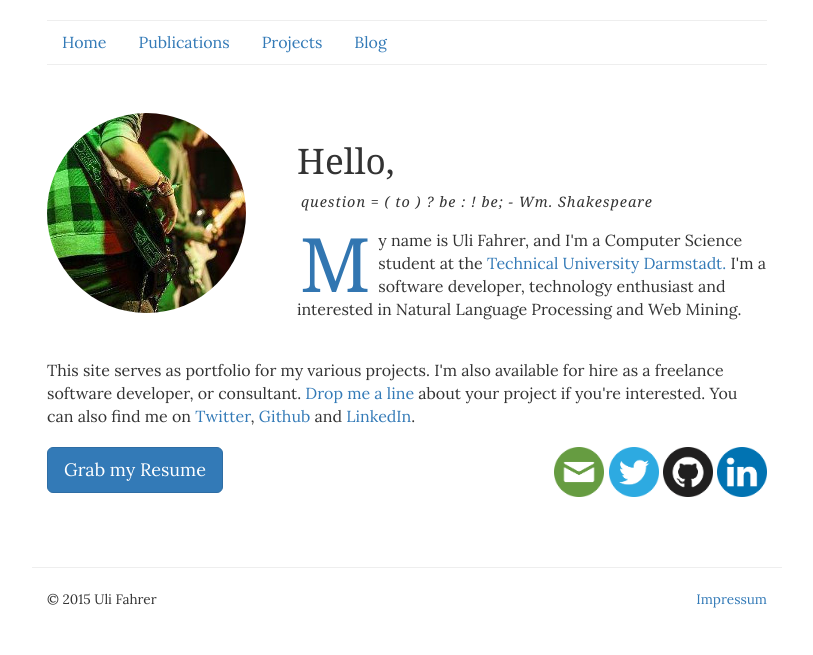
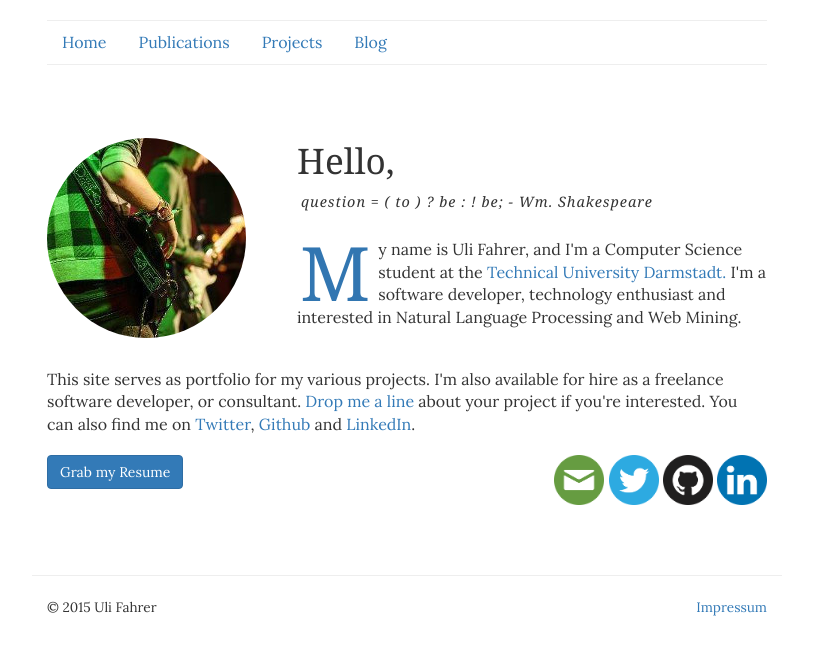
Before and after one commit to Tooa/tooa.github.io, a Jekyll site: the page built from index.html, in a window 1280 px wide. Shown: the top 655 px of the page, without its empty margins (233-1046 px from the left). Built offline with Jekyll 4.4.1, drawn with Linux system fonts in a browser that asks for light colours; some web fonts are replaced.

Commit message:
first mobile optimizations

```diff
--- a/_includes/footer.html
+++ b/_includes/footer.html
@@ -1,10 +1,10 @@
 <div class="site-footer">
 	<div class="row">
-		<div class="col-md-6">
+		<div class="col-md-6 col-xs-6">
 			<p><small>&copy; 2015 Uli Fahrer</small></p>
 		</div>
 
-		<div class="col-md-6">
+		<div class="col-md-6 col-xs-6">
 			<p class="pull-right"><small><a href="/about" title="About this site">Impressum</a></small></p>
 		</div>
 	</div>
--- a/css/style.css
+++ b/css/style.css
@@ -25,6 +25,10 @@ h4.about-quote {
 	height: auto;
 }
 
+.avatar {
+    margin-top: 25px;
+}
+
 span.site-tag a {
 	display: inline-block;
 	margin-right: 12px;
@@ -35,6 +39,13 @@ span.site-tag a {
 	.container {
 		max-width: 750px;
 	}
+}
+
+@media screen and (max-width: 375px) {
+    .avatar {
+        width: 100px;
+        height: 100px;
+    }
 }
 
 dt, dd { margin-top: 10px; }
@@ -218,7 +229,8 @@ p { margin: 1.2em 0; }
 
 .social-icons {
 	height: 50px;
-	with: 50px;
+    margin-bottom: 10px;
+    with: 50px;
 }
 
 .social-icons li {
--- a/index.html
+++ b/index.html
@@ -6,12 +6,16 @@ description: Main page with a short description about the page
 
 <div class="row">
 
-	<div class="col-md-4">
+	<div class="col-md-4 col-xs-4">
 		<img class="img-circle avatar" alt="Uli Fahrer" src="img/uli.jpg">
 	</div>
-	<div class="col-md-8">
+
+	<div class="col-md-8 col-xs-8">
 		<h1>Hello,</h1>
 		<h4 class="about-quote">question = ( to ) ? be : ! be; - Wm. Shakespeare</h4>
+	</div>
+
+	<div class="col-md-8 col-xs-12">
 		<p class="dropcap">My name is Uli Fahrer, and I'm a Computer Science student at the
 		<a title="Technische Universität Darmstadt" href="http://www.tu-darmstadt.de" target="_blank">Technical University Darmstadt.</a>
 			I'm a software developer, technology enthusiast and interested in Natural Language Processing
@@ -25,11 +29,11 @@ description: Main page with a short description about the page
         <a href="https://github.com/Tooa" target="_blank ">Github</a> and <a href="https://www.linkedin.com/pub/uli-fahrer/" target="_blank ">LinkedIn</a>.</p>
 	</div>
 
-	<div class="col-md-6">
-		<a class="btn btn-primary btn-lg" type="button" target="_blank" href="../files/cv/cv.pdf">Grab my Resume</a>
+	<div class="col-md-6 col-xs-4">
+		<a class="btn btn-primary" type="button" target="_blank" href="../files/cv/cv.pdf">Grab my Resume</a>
 	</div>
 
-	<div class="col-md-6">
+	<div class="col-md-6 col-xs-8">
 		<ul class="pull-right social-icons">
 		    <li><a href="mailto:contact@uli-fahrer.de" target="_top"><img class="social-icons" src="img/email.png"></a></li>
 		    <li><a href="https://twitter.com/UliFahrer" target="_blank"><img class="social-icons" src="img/twitter.png"></a></li>
```
